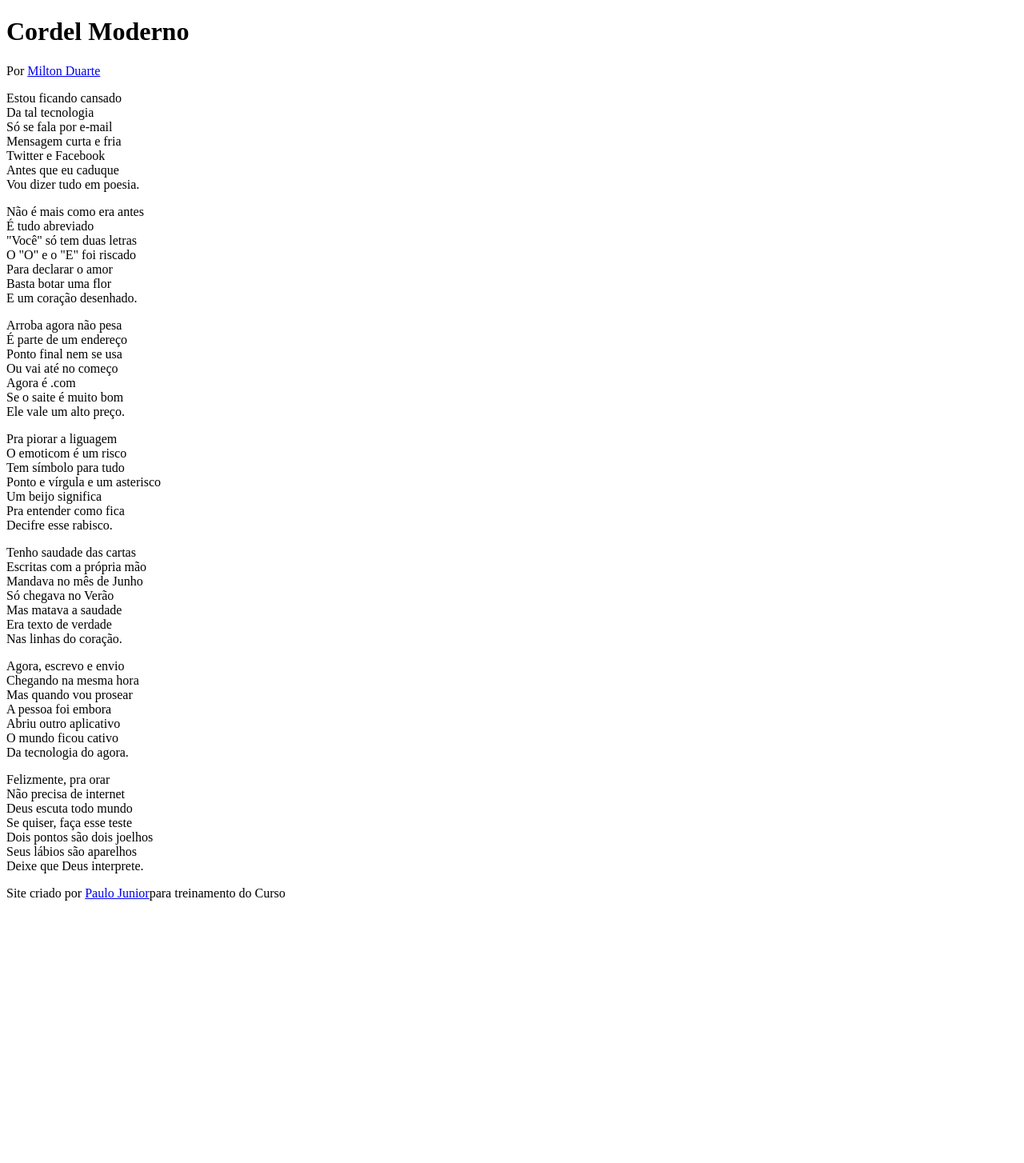
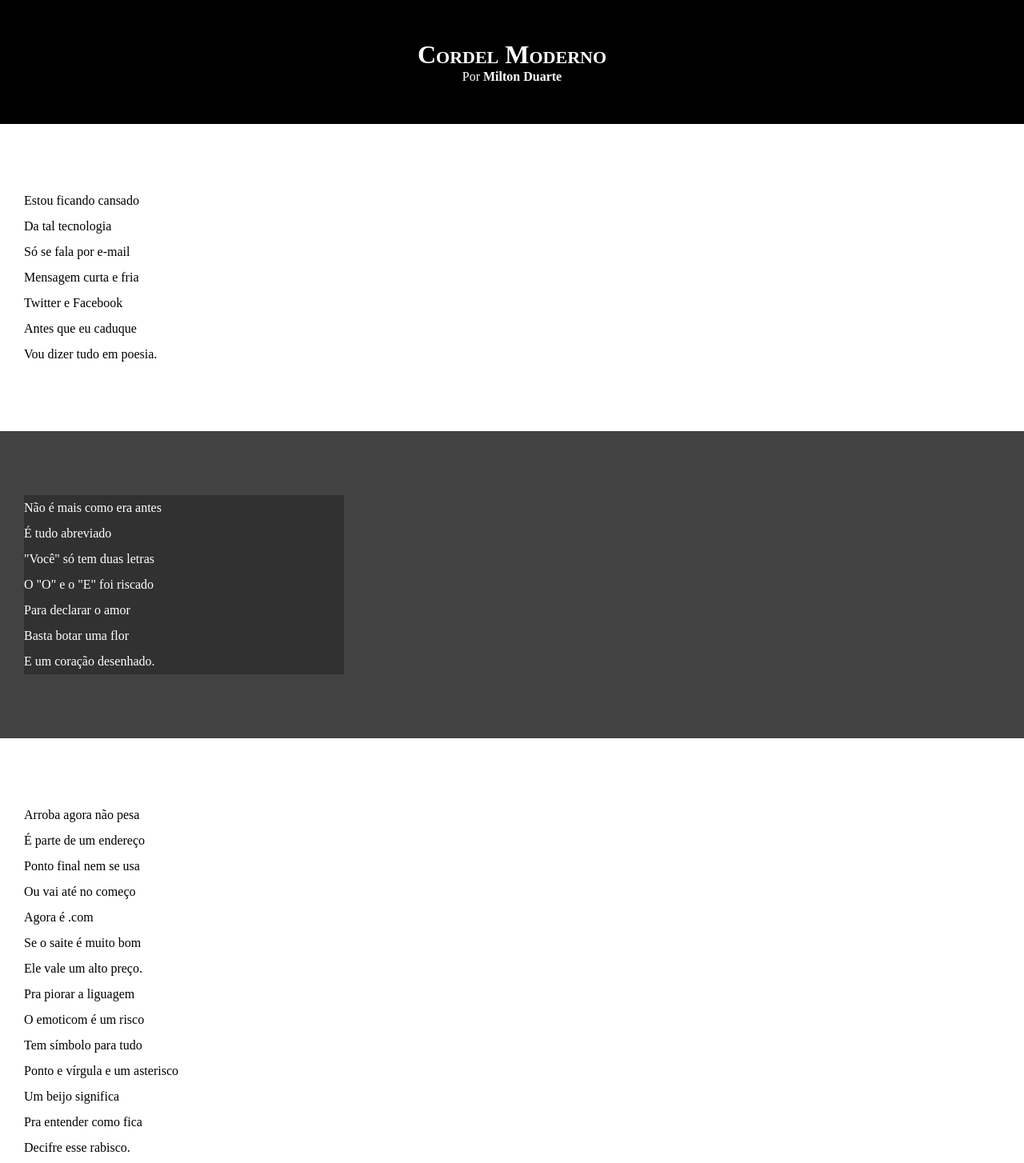
Before and after one commit to paulojuniorx/html-css, a plain HTML site: page Desafios/modulo-3/d012a/index.html in a window 1280 px wide. Shown: the top 1454 px of the page at 80% size. Before the commit the page ends 1142 px from the top, so only its background shows below. Drawn offline with Linux system fonts and the light colour scheme.

Commit message:
css-do-projeto-cordel

```diff
--- a/Desafios/modulo-3/d012a/index.html
+++ b/Desafios/modulo-3/d012a/index.html
@@ -12,7 +12,7 @@
         <p>Por <a href="https://www.recantodasletras.com.br/poesias/3186743" target="_blank">Milton Duarte</a></p>
     </header>
 
-    <section>
+    <section class="normal">
         <p>
             Estou ficando cansado <br>
             Da tal tecnologia <br>
@@ -24,7 +24,7 @@
         </p>
     </section>
 
-    <section>
+    <section class="imagem">
         <p>
             Não é mais como era antes <br>
             É tudo abreviado <br>
@@ -36,7 +36,7 @@
         </p>
     </section>
 
-    <section>
+    <section class="normal">
         <p>
             Arroba agora não pesa <br>
             É parte de um endereço <br>
@@ -58,7 +58,7 @@
         </p>
     </section>
 
-    <section>
+    <section class="imagem">
         <p>
             Tenho saudade das cartas <br>
             Escritas com a própria mão <br>
@@ -70,7 +70,7 @@
         </p>
     </section>
 
-    <section>
+    <section class="normal">
         <p>
             Agora, escrevo e envio <br>
             Chegando na mesma hora <br>
--- a/Desafios/modulo-3/d012a/style.css
+++ b/Desafios/modulo-3/d012a/style.css
@@ -2,3 +2,67 @@
 
 @import url('https://fonts.googleapis.com/css2?family=Passion+One:wght@400;700;900&display=swap');
 @import url('https://fonts.googleapis.com/css2?family=Sriracha&display=swap');
+
+* {
+    padding: 0px;
+    margin: 0px;
+}
+
+html, body {
+    min-height: 100vh;
+    background-color: darkgrey;
+
+}
+
+header {
+    background-color: black;
+    color: white;
+    text-align: center;
+}
+
+header > h1 {
+    padding-top: 50px;
+    font-variant: small-caps;
+}
+
+header > p {
+    padding-bottom: 50px;
+}
+
+ header a, footer a {
+    color: white;
+    text-decoration: none;
+    font-weight: bolder;
+}
+
+header a:hover, footer a:hover {
+    text-decoration: underline;
+}
+
+section {
+    padding: 10vh 0px 10vh 0px;
+    line-height: 2em;
+    padding-left: 30px;
+}
+
+section.normal {
+    background-color: white;
+    color: black;
+}
+
+section.imagem {
+    background-color: rgb(66, 66, 66);
+    color: white;
+}
+
+section.imagem > p {
+    background-color: rgba(0, 0, 0, 0.26);
+    width: 400px;
+}
+
+footer {
+    background-color: black;
+    color: white;
+    text-align: center;
+    padding: 10px;
+}
```
